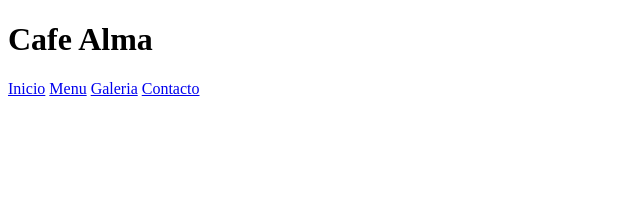
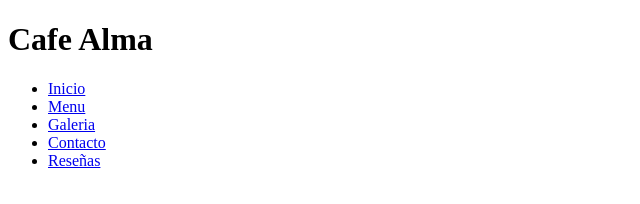
Before and after one commit to Hugdaniel/Cafe-Alma, a plain HTML site: page index.html in a window 1280 px wide. Shown: the whole page, without its empty margins (0-640 px from the left). Drawn offline with Linux system fonts and the light colour scheme.

Commit message:
trabajando sobre el menu

```diff
--- a/index.html
+++ b/index.html
@@ -16,10 +16,13 @@
             <h1 class="logo">Cafe Alma</h1>
         </div>
         <nav class="nav-bar">
-            <a href="#inicio">Inicio</a>
-            <a href="#menu">Menu</a>
-            <a href="#galeria">Galeria</a>
-            <a href="#contacto">Contacto</a>
+            <ul>
+                <li><a href="#inicio">Inicio</a></li>
+                <li><a href="#menu">Menu</a></li>
+                <li><a href="#galeria">Galeria</a></li>
+                <li><a href="#contacto">Contacto</a></li>
+                <li><a href="reseña">Reseñas</a></li>
+            </ul>
         </nav>
     </header>
 
```
